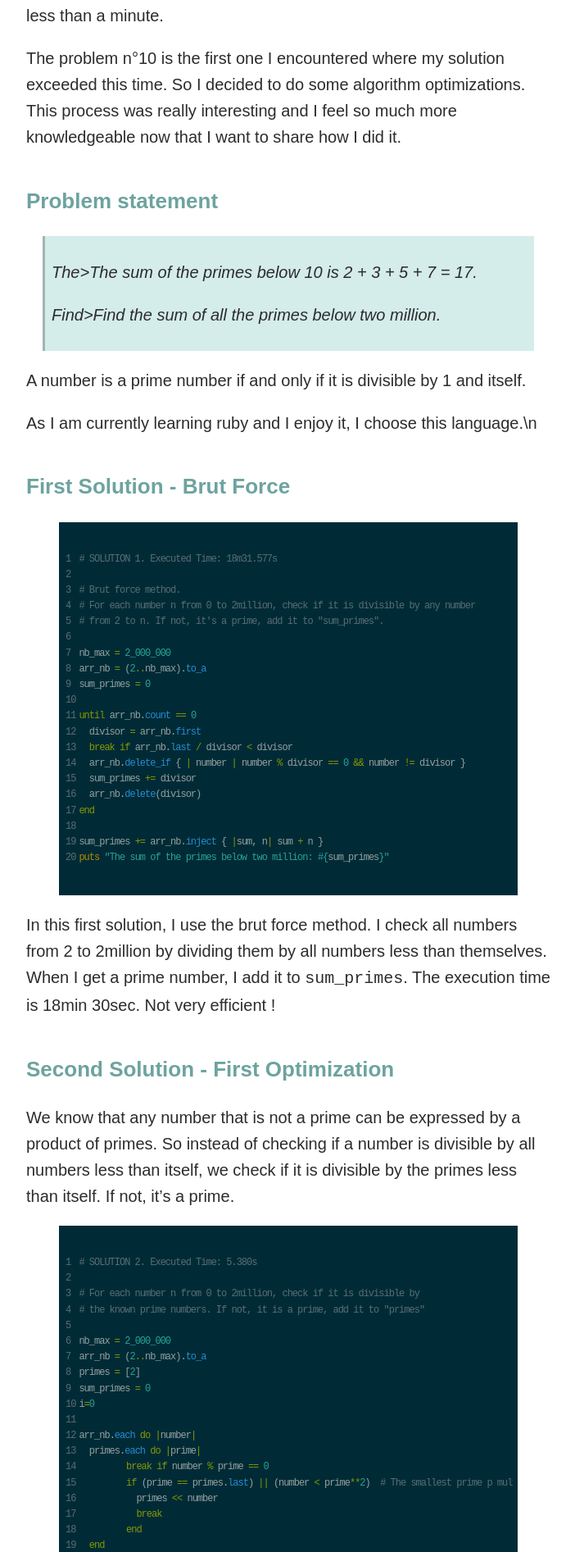
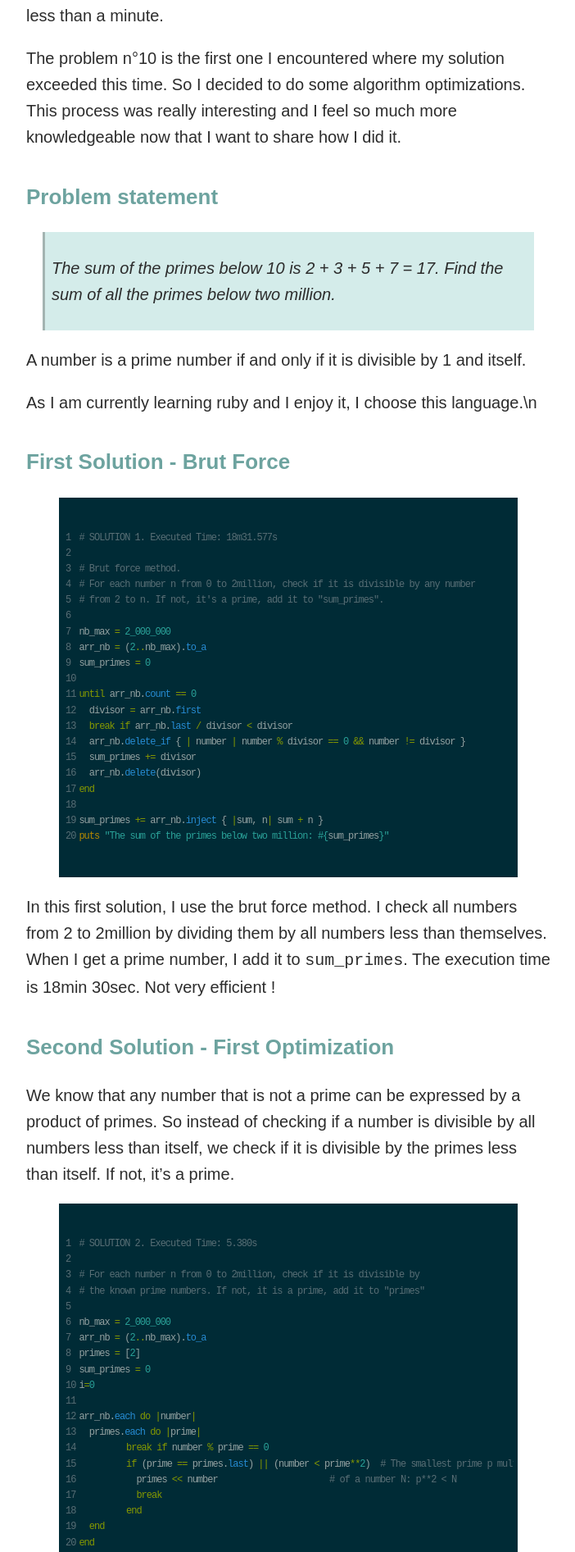
Before and after one commit to florianmainguy/florianmainguy.github.io, a Jekyll site: the page built from _posts/2015-08-28-sum-of-prime-numbers-program-optimization.markdown, in a window 1280 px wide. Shown: the part 598-2491 px from the top of the page at 82% size, without its empty margins (288-990 px from the left). Built offline with Jekyll 4.4.1, drawn with Linux system fonts in a browser that asks for light colours.

Commit message:
restructuration

```diff
--- a/_posts/2015-08-28-sum-of-prime-numbers-program-optimization.markdown
+++ b/_posts/2015-08-28-sum-of-prime-numbers-program-optimization.markdown
@@ -12,8 +12,8 @@
 ##Problem statement
 
 <div class="blockquote">
-<p>The>The sum of the primes below 10 is 2 + 3 + 5 + 7 = 17.</p>
-<p>Find>Find the sum of all the primes below two million.</p>
+<p>The sum of the primes below 10 is 2 + 3 + 5 + 7 = 17.
+Find the sum of all the primes below two million.</p>
 </div>
 
 A number is a prime number if and only if it is divisible by 1 and itself.
@@ -69,7 +69,7 @@
   primes.each do |prime|
   	break if number % prime == 0
   	if (prime == primes.last) || (number < prime**2)  # The smallest prime p multiple
-  	  primes << number 								  # of a number N: p**2 < N
+  	  primes << number                      # of a number N: p**2 < N
   	  break
   	end
   end
--- a/_sass/_layout.scss
+++ b/_sass/_layout.scss
@@ -69,7 +69,7 @@
 h2 {
     font-size: 26px;
     color:#6DA39F;
-    padding-top: 20px;
+    padding-top: 15px;
 }
 .post-date {
     FONT-FAMILY: "Avenir Next LT W01 Bold", "Avenir Next", sans-serif; FONT-WEIGHT: normal;FONT-SIZE: 13px;
@@ -105,9 +105,12 @@
     font-style: italic;
 }
 .highlight {
-    padding: 1px 5px 1px 5px;
+    padding: 5px 5px 5px 5px;
 }
-
+.highlight {
+    margin-top: 0;
+    margin-bottom: 0;
+}
 .highlight pre code {
     display: block;
     white-space: pre;
```
